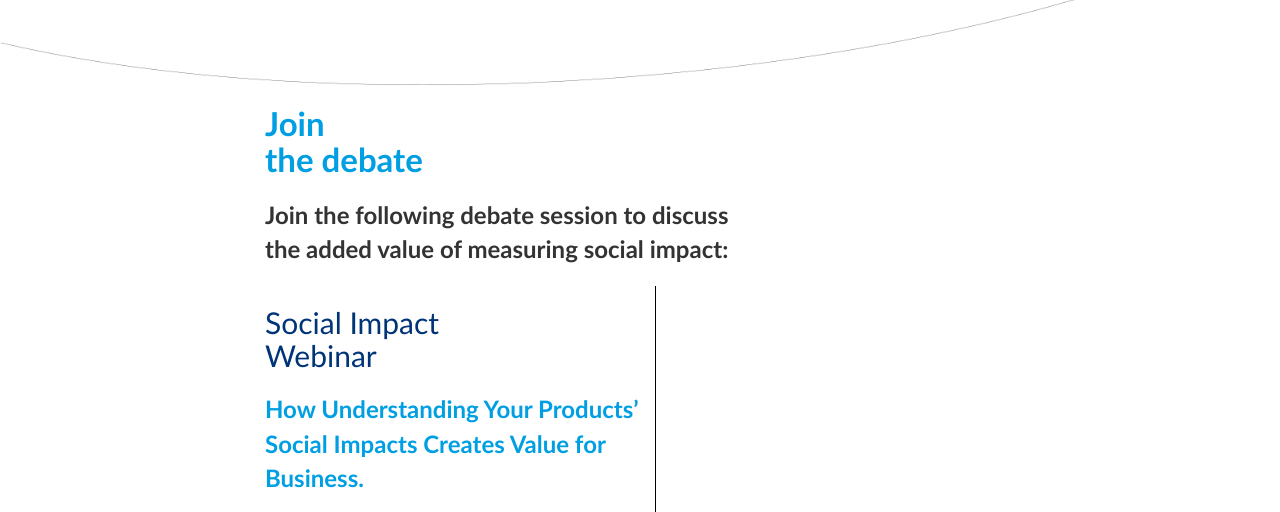
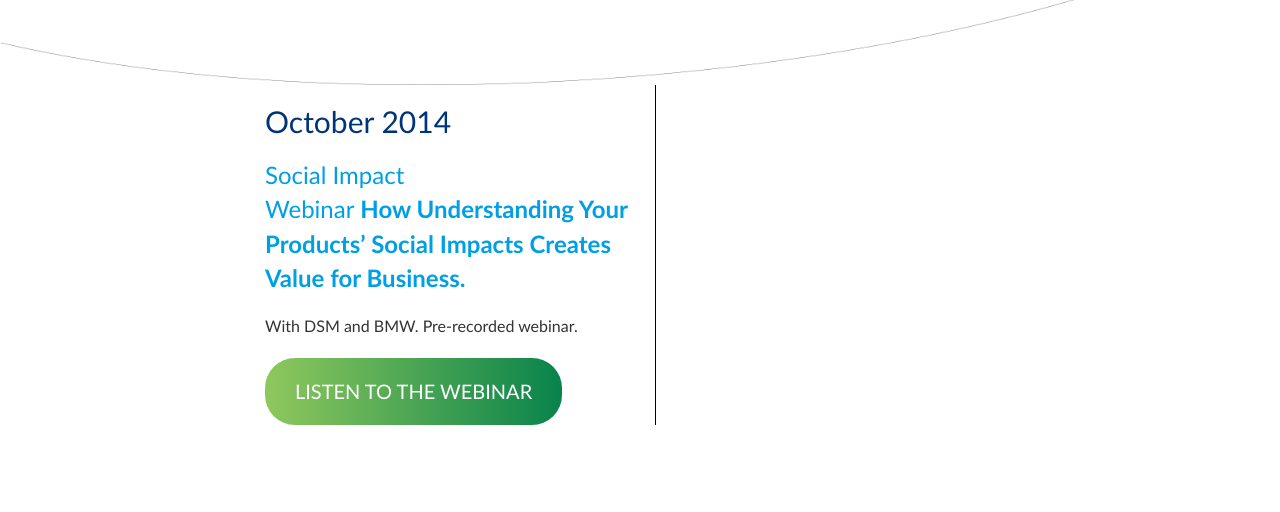
Before and after one commit to mvaneijgen/DSM, a plain HTML site: page index.html in a window 1280 px wide. Shown: the part 3857-4369 px from the top of the page. Drawn offline with nearby package versions, Linux system fonts and the light colour scheme.

Commit message:
Fixed client mistake

```diff
--- a/index.html
+++ b/index.html
@@ -142,16 +142,14 @@
 			<div class="container">
 			<div class="row">
 				<div class="col-md-10 col-md-offset-2">
-					<h1 class="bluetxt"><span>Join<br>the debate</span></h1>
-					<p class="intro">Join the following debate session to discuss <br>the added value of measuring social impact:</p>
 					<div class="row">
 						<div class="col-md-5 border">
-							<h2 class="darkbluetxt"><span>Social Impact <br> Webinar</span></h2>
-							<p class="bluetxt" style="font-size: 24px;"><span>
+							<h2 class="darkbluetxt"><span>October 2014</span></h2>
+							<p class="bluetxt" style="font-size: 24px;">Social Impact <br> Webinar<span>
 								How Understanding Your Products’ Social Impacts Creates Value for Business.</span>
 							</p>
 							<p>With DSM and BMW. Pre-recorded webinar.</p>
-							<button type="button" class="btn btn-default btn-lg" onclick="location.href='http://www.sustainablebrands.com/digital_learning/slideshow/new_metrics/socialfootprint_how_understanding_your_products_social_impact&WT.mc_id=People+'">JOIN THE DEBATE</button>
+							<button type="button" class="btn btn-default btn-lg" onclick="location.href='http://www.sustainablebrands.com/digital_learning/slideshow/new_metrics/socialfootprint_how_understanding_your_products_social_impact&WT.mc_id=People+'">LISTEN TO THE WEBINAR</button>
 						</div>
 					</div>
 				</div>
```
